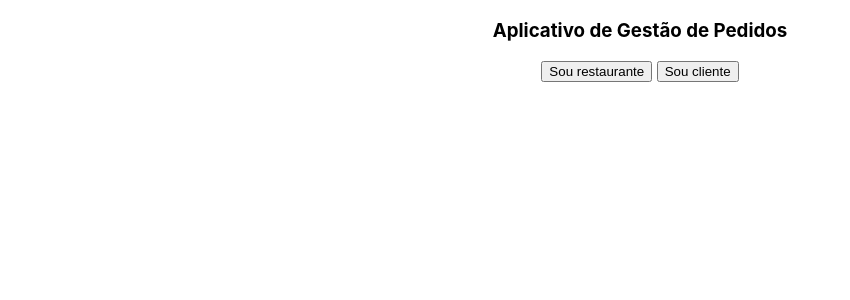
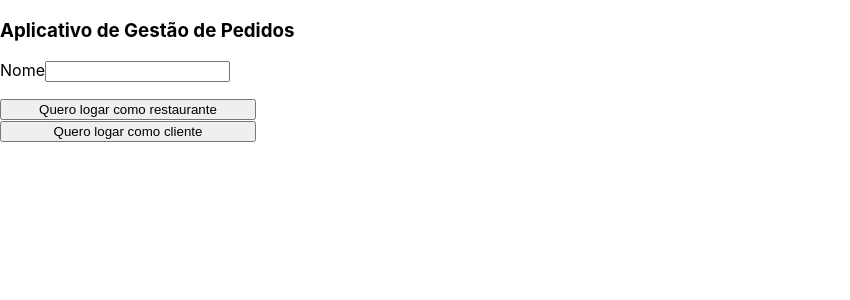
Before and after one commit to victorrgouvea/T1-Distribuida, a React (Create React App) app in the folder frontend/: page / in a window 1280 px wide. Shown: the top 300 px of the page, without its empty margins (0-850 px from the left). Built offline with nearby package versions, Linux system fonts and the light colour scheme.

Commit message:
feat: implement app access

```diff
--- a/frontend/src/view/MainView.tsx
+++ b/frontend/src/view/MainView.tsx
@@ -1,48 +1,69 @@
-import Container from 'react-bootstrap/Container';
-import Row from 'react-bootstrap/Row';
-import Col from 'react-bootstrap/Col';
+import { useState } from 'react';
+import { Container, Row, Col, Button, Form } from 'react-bootstrap';
 import { css } from '@emotion/css';
-import { Button } from 'react-bootstrap';
 import { useNavigate } from 'react-router-dom';
 
 export default function MainView() {
   const navigate = useNavigate();
+  const [nome, setNome] = useState('');
 
   const handleClickSouRestaurante = () => {
-    navigate('/restaurante-view/');
+    if (nome.trim() !== '') {
+      navigate(`/restaurante-view/${nome}`);
+    } else {
+      alert('Insira o nome do restaurante para acessar o sistema.');
+    }
   };
 
   const handleClickSouCliente = () => {
-    navigate('/cliente-view/');
+    if (nome.trim() !== '') {
+      navigate(`/cliente-view/${nome}`);
+    } else {
+      alert('Insira o seu nome para acessar o sistema.');
+    }
   };
 
   return (
-    <Container className={styles.container}>
+    <Container fluid>
       <Row>
-        <Col className={styles.centeredText}>
+        <Col>
           <h3>Aplicativo de Gestão de Pedidos</h3>
         </Col>
       </Row>
       <Row>
-        <Button variant="danger" onClick={handleClickSouRestaurante}>
-          Sou restaurante
-        </Button>{' '}
-        <Button variant="danger" onClick={handleClickSouCliente}>
-          Sou cliente
-        </Button>
+        <Col lg={4}>
+          <Form>
+            <Form.Group controlId="nome">
+              <Form.Label>Nome</Form.Label>
+              <Form.Control
+                value={nome}
+                onChange={(e) => setNome(e.target.value)}
+              />
+            </Form.Group>
+          </Form>
+        </Col>
+      </Row>
+      <Row className={styles.buttonRow}>
+        <Col lg={2}>
+          <Button variant="primary" className={styles.button} onClick={handleClickSouRestaurante}>
+            Quero logar como restaurante
+          </Button>
+        </Col>
+        <Col lg={2}>
+          <Button variant="primary" className={styles.button} onClick={handleClickSouCliente}>
+            Quero logar como cliente
+          </Button>
+        </Col>
       </Row>
     </Container>
   );
 }
 
 const styles = {
-  container: css`
-    text-align: center;
+  button: css`
+    width: 16rem;
   `,
-  centeredText: css`
-    display: flex;
-    justify-content: center;
-    align-items: center;
-    // height: 100vh;
+  buttonRow: css`
+    padding-top: 1rem;
   `,
 };
```
